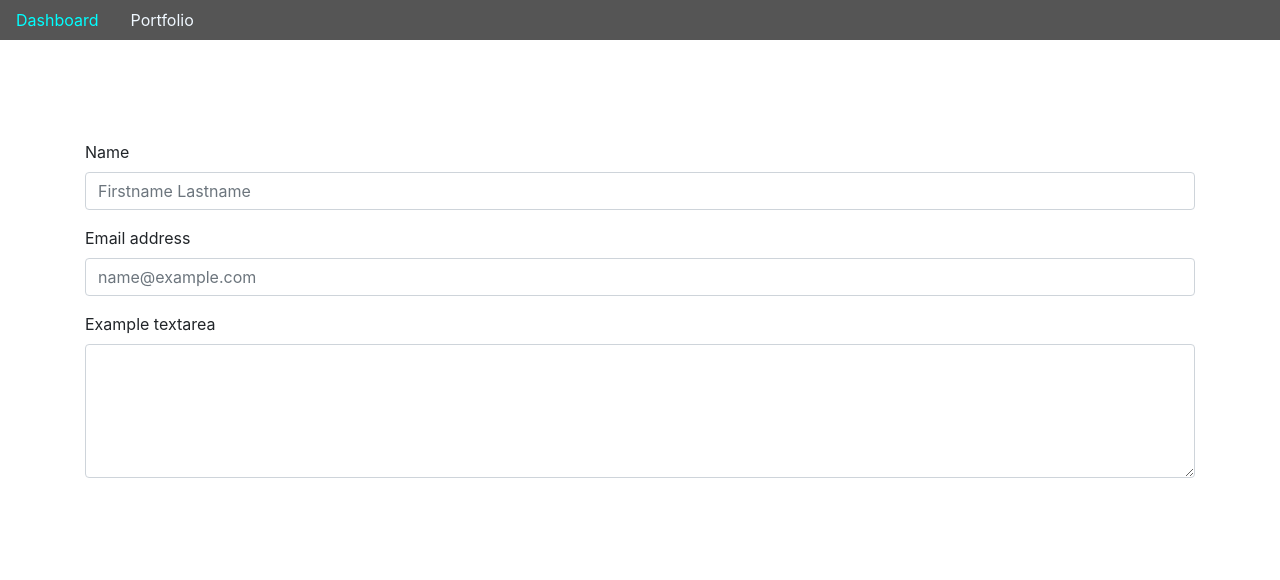
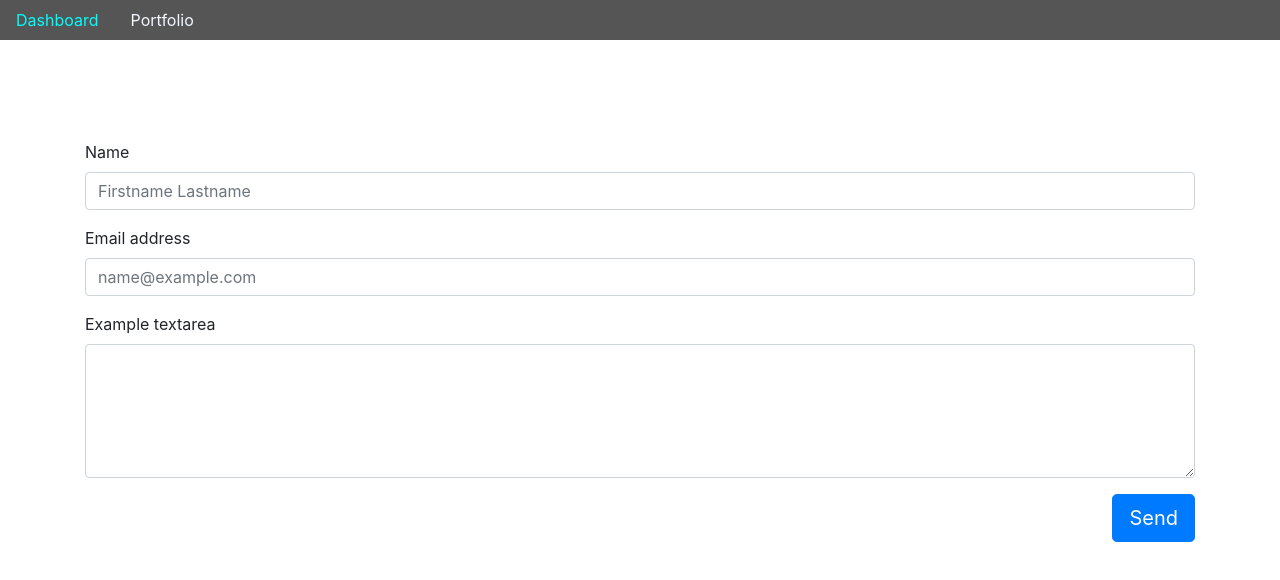
Before and after one commit to kurtmilla1994/Angular, an Angular app: page /portfolio in a window 1280 px wide. Shown: the top 580 px of the page. Built offline with nearby package versions, Linux system fonts and the light colour scheme.

Commit message:
update 6

```diff
--- a/src/app/components/portfolio/portfolio.component.html
+++ b/src/app/components/portfolio/portfolio.component.html
@@ -13,4 +13,7 @@
       <textarea class="form-control" id="exampleFormControlTextarea1" rows="5"></textarea>
     </div>
   </form>
+  <div class="sendBtn">
+      <button type="button" class="btn btn-primary btn-lg">Send</button>
+    </div>
 </div>
--- a/src/app/components/portfolio/portfolio.component.scss
+++ b/src/app/components/portfolio/portfolio.component.scss
@@ -1,3 +1,6 @@
 .container{
   padding-top: 100px;
 }
+.sendBtn{
+ float: right;
+}
```
Also changed, not shown: src/app/app.component.scss (line endings or trailing spaces).
